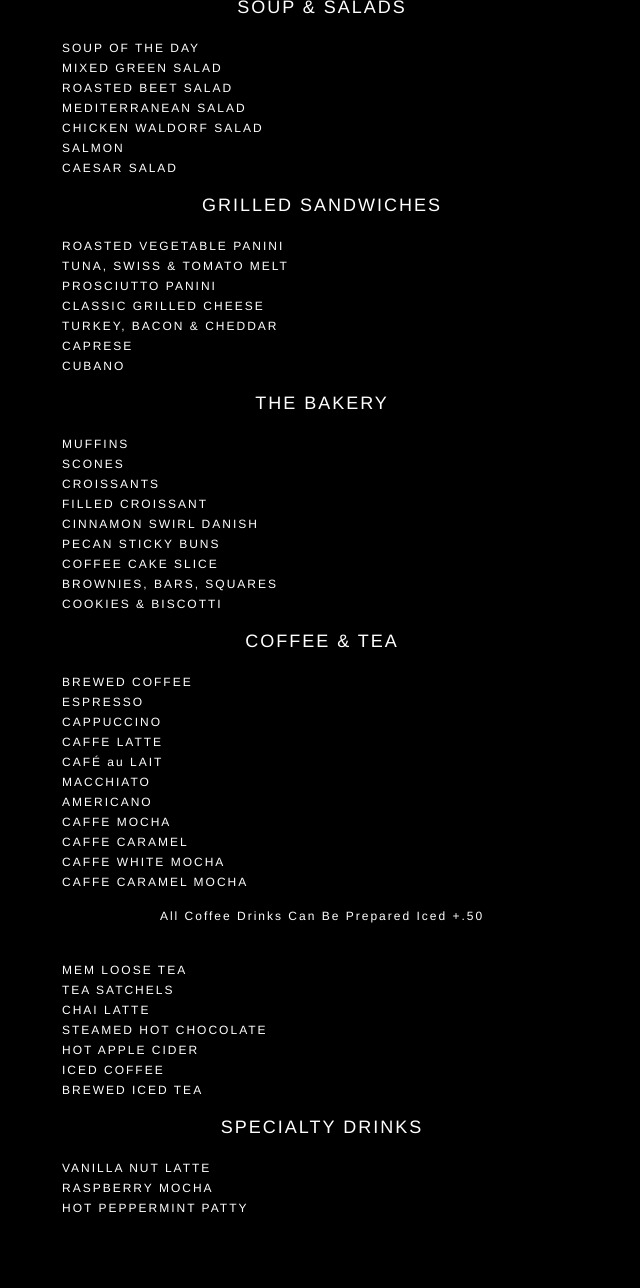
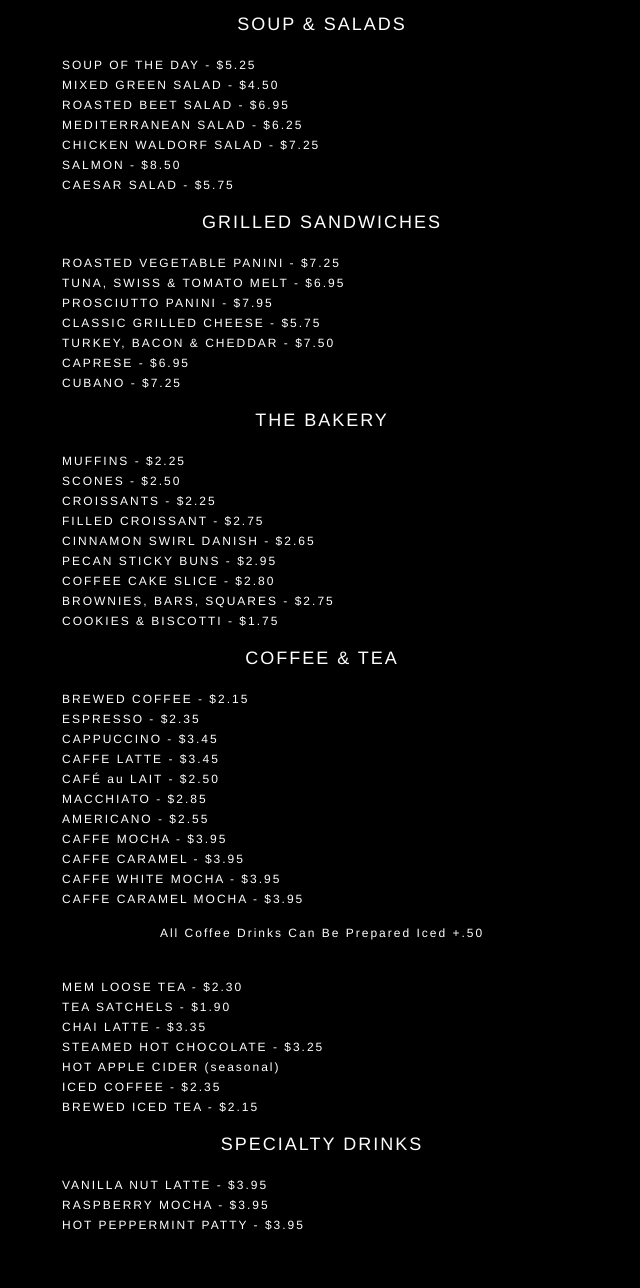
Before and after one commit to elisabeth-b/project3, a plain HTML site: page Page_6.html in a window 1280 px wide. Shown: the part 254-1542 px from the top of the page, without its empty margins (318-958 px from the left). Drawn offline with Linux system fonts and the light colour scheme.

Commit message:
Update Page_6.html

```diff
--- a/Page_6.html
+++ b/Page_6.html
@@ -24,7 +24,7 @@
 
   <img id="banner"/>
 
-  	<center><img id="logo" img src="http://i1383.photobucket.com/albums/ah294/rcvillo/Elisabeth%20web/LOGO_zpsm14cxezf.jpg"/></center>
+  	<center><a href="index.html"><img id="logo" img src="http://i1383.photobucket.com/albums/ah294/rcvillo/Elisabeth%20web/LOGO_zpsm14cxezf.jpg"/></center>
   	</head>
   	<body>
 
@@ -42,74 +42,75 @@
 <div class="background"/>
     <div class="text">
 	<div class="container clearfix">
-    	<h1>MENU</h1>
+    	<h1>SORELLE ON MONUMENT MENU</h1>
+        <br>
     	<h2>SOUP & SALADS</h2>
      	 <ul class="food_menu">
-     	 	<li>SOUP OF THE DAY</li>
-     	 	<li>MIXED GREEN SALAD</li>
-     	 	<li>ROASTED BEET SALAD</li>
-     	 	<li>MEDITERRANEAN SALAD</li>
-     	 	<li>CHICKEN WALDORF SALAD</li>
-     	 	<li>SALMON</li>
-     	 	<li>CAESAR SALAD</li>
+     	 	<li>SOUP OF THE DAY - $5.25</li>
+     	 	<li>MIXED GREEN SALAD - $4.50</li>
+     	 	<li>ROASTED BEET SALAD - $6.95</li>
+     	 	<li>MEDITERRANEAN SALAD - $6.25</li>
+     	 	<li>CHICKEN WALDORF SALAD - $7.25</li>
+     	 	<li>SALMON - $8.50</li>
+     	 	<li>CAESAR SALAD - $5.75</li>
      	 </ul>
      	 <br>
      	 <h2>GRILLED SANDWICHES</h2>
      	 <ul class="food_menu">
-     	 	<li>ROASTED VEGETABLE PANINI</li>
-     	 	<li>TUNA, SWISS & TOMATO MELT</li>
-     	 	<li>PROSCIUTTO PANINI</li>
-     	 	<li>CLASSIC GRILLED CHEESE</li>
-     	 	<li>TURKEY, BACON & CHEDDAR</li>
-     	 	<li>CAPRESE</li>
-     	 	<li>CUBANO</li>
+     	 	<li>ROASTED VEGETABLE PANINI - $7.25</li>
+     	 	<li>TUNA, SWISS & TOMATO MELT - $6.95</li>
+     	 	<li>PROSCIUTTO PANINI - $7.95</li>
+     	 	<li>CLASSIC GRILLED CHEESE - $5.75</li>
+     	 	<li>TURKEY, BACON & CHEDDAR - $7.50</li>
+     	 	<li>CAPRESE - $6.95</li>
+     	 	<li>CUBANO - $7.25</li>
      	 </ul>
      	 <br>
      	 <h2>THE BAKERY</h2>
      	 <ul class="food_menu">
-     	 	<li>MUFFINS</li>
-     	 	<li>SCONES</li>
-     	 	<li>CROISSANTS</li>
-     	 	<li>FILLED CROISSANT</li>
-     	 	<li>CINNAMON SWIRL DANISH</li>
-     	 	<li>PECAN STICKY BUNS</li>
-     	 	<li>COFFEE CAKE SLICE</li>
-     	 	<li>BROWNIES, BARS, SQUARES</li>
-     	 	<li>COOKIES & BISCOTTI</li>
+     	 	<li>MUFFINS - $2.25</li>
+     	 	<li>SCONES - $2.50</li>
+     	 	<li>CROISSANTS - $2.25</li>
+     	 	<li>FILLED CROISSANT - $2.75</li>
+     	 	<li>CINNAMON SWIRL DANISH - $2.65</li>
+     	 	<li>PECAN STICKY BUNS - $2.95</li>
+     	 	<li>COFFEE CAKE SLICE - $2.80</li>
+     	 	<li>BROWNIES, BARS, SQUARES - $2.75</li>
+     	 	<li>COOKIES & BISCOTTI - $1.75</li>
      	 </ul>
      	 <br>
      	 <h2>COFFEE & TEA</h2>
      	 <ul class="food_menu">
-     	 	<li>BREWED COFFEE</li>
-     	 	<li>ESPRESSO</li>
-     	 	<li>CAPPUCCINO</li>
-     	 	<li>CAFFE LATTE</li>
-     	 	<li>CAFÉ au LAIT</li>
-     	 	<li>MACCHIATO</li>
-     	 	<li>AMERICANO</li>
-     	 	<li>CAFFE MOCHA</li>
-     	 	<li>CAFFE CARAMEL</li>
-     	 	<li>CAFFE WHITE MOCHA</li>
-     	 	<li>CAFFE CARAMEL MOCHA</li>
+     	 	<li>BREWED COFFEE - $2.15</li>
+     	 	<li>ESPRESSO - $2.35</li>
+     	 	<li>CAPPUCCINO - $3.45</li>
+     	 	<li>CAFFE LATTE - $3.45</li>
+     	 	<li>CAFÉ au LAIT - $2.50</li>
+     	 	<li>MACCHIATO - $2.85</li>
+     	 	<li>AMERICANO - $2.55</li>
+     	 	<li>CAFFE MOCHA - $3.95</li>
+     	 	<li>CAFFE CARAMEL - $3.95</li>
+     	 	<li>CAFFE WHITE MOCHA - $3.95</li>
+     	 	<li>CAFFE CARAMEL MOCHA - $3.95</li>
      	 </ul>
      	 <br>
      	 <h3>All Coffee Drinks Can Be Prepared Iced +.50</h3>
      	 <br>
      	 <ul class="food_menu">
-     	 	<li>MEM LOOSE TEA</li>
-     	 	<li>TEA SATCHELS</li>
-     	 	<li>CHAI LATTE</li>
-     	 	<li>STEAMED HOT CHOCOLATE</li>
-     	 	<li>HOT APPLE CIDER</li>
-     	 	<li>ICED COFFEE</li>
-     	 	<li>BREWED ICED TEA</li>
+     	 	<li>MEM LOOSE TEA - $2.30</li>
+     	 	<li>TEA SATCHELS - $1.90</li>
+     	 	<li>CHAI LATTE - $3.35</li>
+     	 	<li>STEAMED HOT CHOCOLATE - $3.25</li>
+     	 	<li>HOT APPLE CIDER (seasonal)</li>
+     	 	<li>ICED COFFEE - $2.35</li>
+     	 	<li>BREWED ICED TEA - $2.15</li>
      	 </ul>
      	 <br>
      	 <h2>SPECIALTY DRINKS</h2>
      	 <ul class="food_menu">
-     	 	<li>VANILLA NUT LATTE</li>
-     	 	<li>RASPBERRY MOCHA</li>
-     	 	<li>HOT PEPPERMINT PATTY</li>
+     	 	<li>VANILLA NUT LATTE - $3.95</li>
+     	 	<li>RASPBERRY MOCHA - $3.95</li>
+     	 	<li>HOT PEPPERMINT PATTY - $3.95</li>
      	 </ul>
      	</div>
 
```
